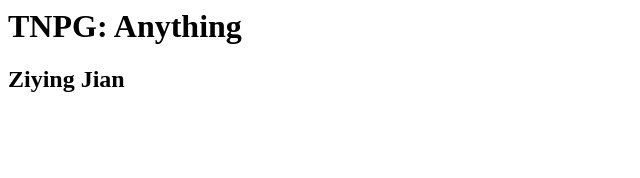
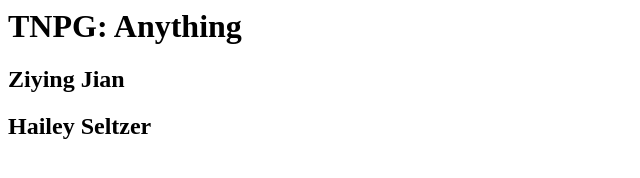
Before and after one commit to zeeyingg/web, a plain HTML site: page index.html in a window 1280 px wide. Shown: the whole page, without its empty margins (0-640 px from the left). Drawn offline with Linux system fonts and the light colour scheme.

Commit message:
Update index.html

```diff
--- a/index.html
+++ b/index.html
@@ -2,4 +2,5 @@
 <html>
 <h1> TNPG: Anything <h1>
   <h2> Ziying Jian <h2>
+    <h2> Hailey Seltzer <h2>
 </html>
```
